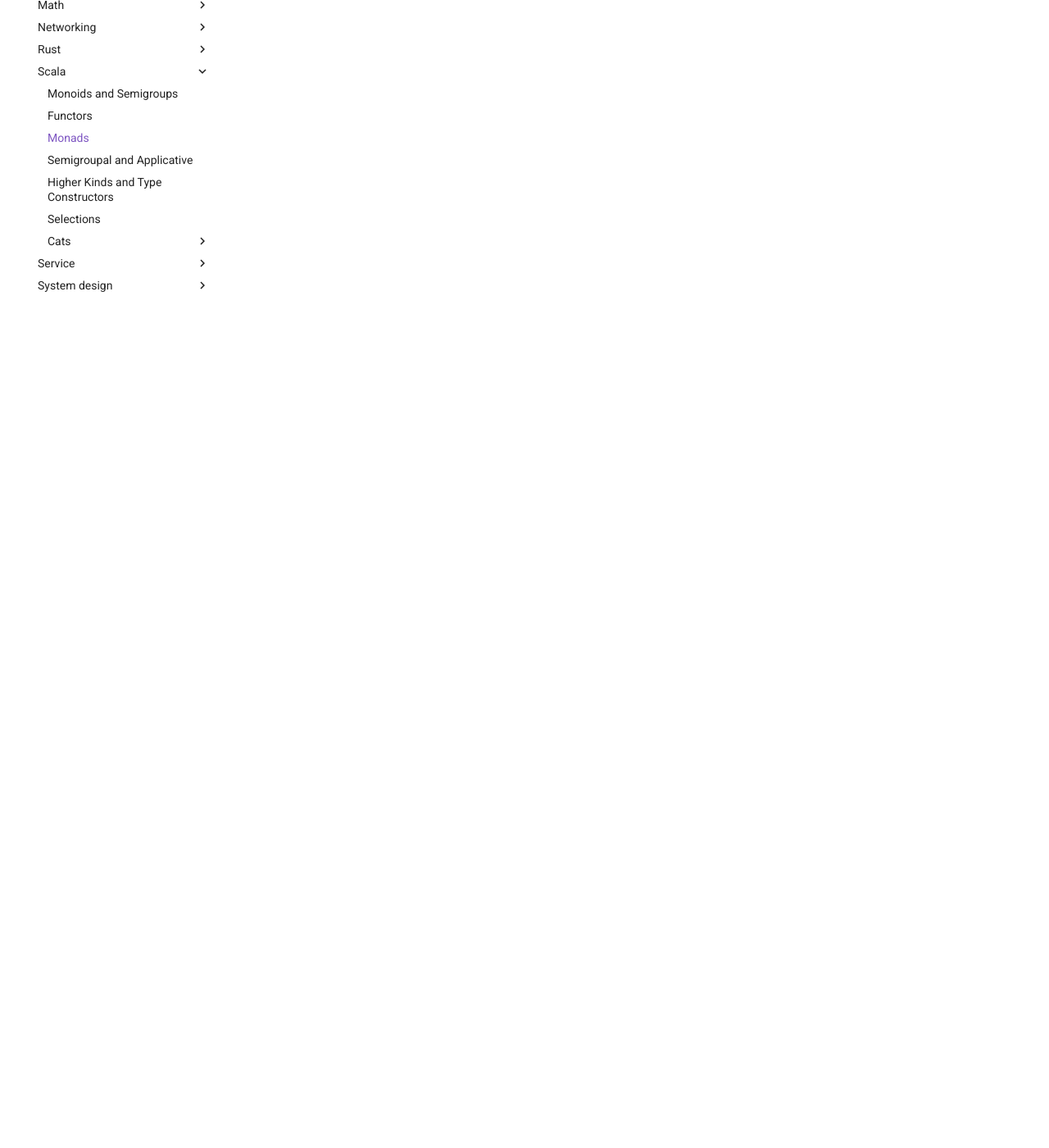
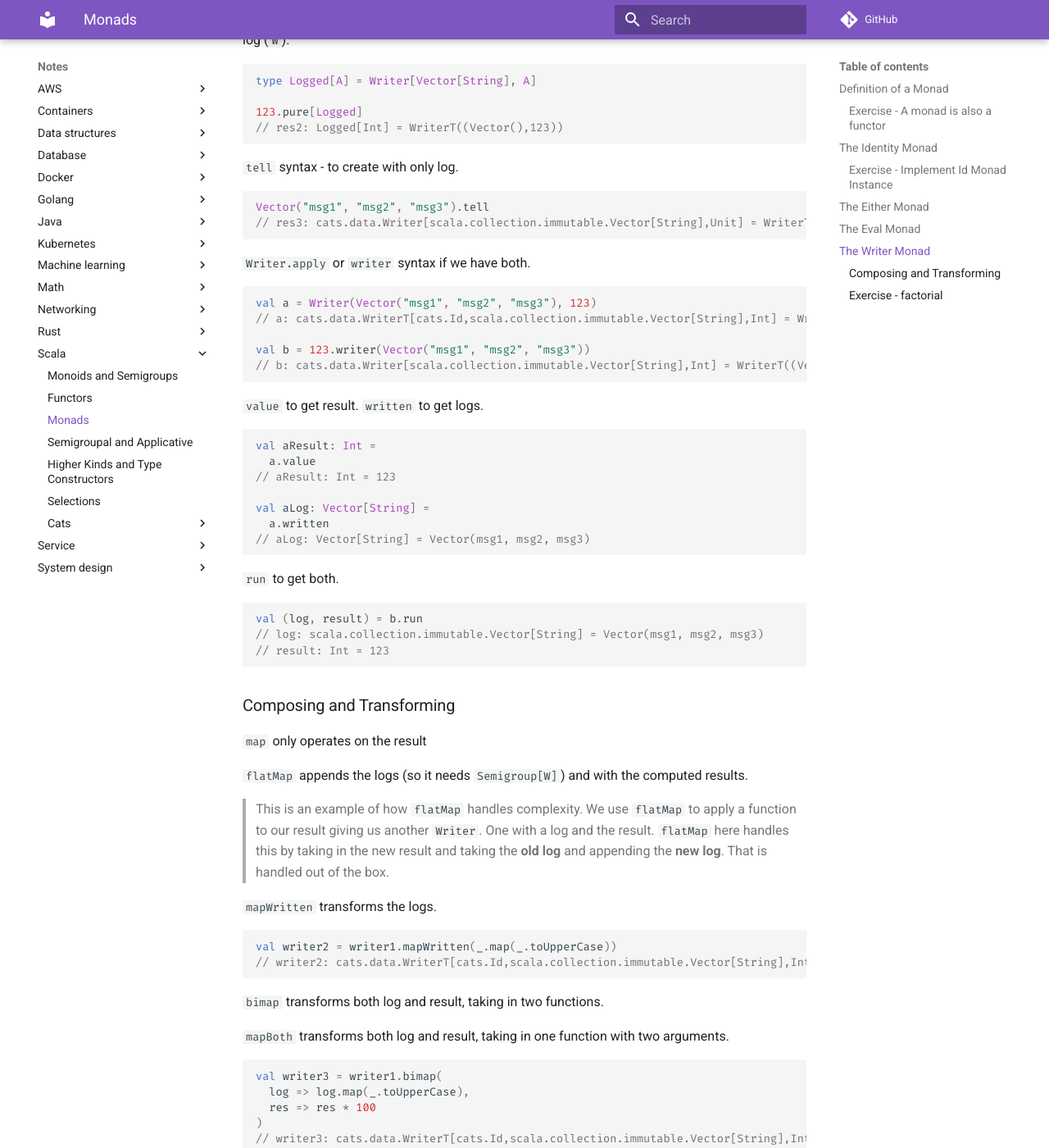
Before and after one commit to gapuchi/gapuchi.github.io, an MkDocs documentation site: the page built from docs/notes/scala/03-monads.md, in a window 1280 px wide and 1400 px high, scrolled down 7271 px. Shown: the whole window at 82% size. Built offline with MkDocs 1.6.1 and Material for MkDocs 9.7.7, drawn with Linux system fonts in a browser that asks for light colours; comment, search, counter and statistics services are not loaded; some of the changed text lies outside the part shown.

Commit message:
Writer Monad Notes.

````diff
--- a/docs/notes/scala/03-monads.md
+++ b/docs/notes/scala/03-monads.md
@@ -332,3 +332,141 @@ TODO
 ```
 
 > Why do we need `pure`?
+
+## The Writer Monad
+
+The writer monad allows us to carry a log along with a computation.
+
+-  A use case for this is multi-threaded computations. We can keep track of logs for separate threads without worrying about them interleaving.
+
+The `Writer[W, A]` has two values, a log of type `W` and a result of type `A`.
+
+Writer has some convenience methods.
+
+`pure` syntax - to create with only result. We need to have `Monoid[W]` so we can create an empty log (`W`).
+
+```scala
+type Logged[A] = Writer[Vector[String], A]
+
+123.pure[Logged]
+// res2: Logged[Int] = WriterT((Vector(),123))
+```
+
+`tell` syntax - to create with only log.
+
+```scala
+Vector("msg1", "msg2", "msg3").tell
+// res3: cats.data.Writer[scala.collection.immutable.Vector[String],Unit] = WriterT((Vector(msg1, msg2, msg3),()))
+```
+
+`Writer.apply` or `writer` syntax if we have both.
+
+```scala
+val a = Writer(Vector("msg1", "msg2", "msg3"), 123)
+// a: cats.data.WriterT[cats.Id,scala.collection.immutable.Vector[String],Int] = WriterT((Vector(msg1, msg2, msg3),123))
+
+val b = 123.writer(Vector("msg1", "msg2", "msg3"))
+// b: cats.data.Writer[scala.collection.immutable.Vector[String],Int] = WriterT((Vector(msg1, msg2, msg3),123))
+```
+
+`value` to get result.
+`written` to get logs.
+
+```scala
+val aResult: Int =
+  a.value
+// aResult: Int = 123
+
+val aLog: Vector[String] =
+  a.written
+// aLog: Vector[String] = Vector(msg1, msg2, msg3)
+```
+
+`run` to get both.
+
+```scala
+val (log, result) = b.run
+// log: scala.collection.immutable.Vector[String] = Vector(msg1, msg2, msg3)
+// result: Int = 123
+```
+
+### Composing and Transforming
+
+`map` only operates on the result
+
+`flatMap` appends the logs (so it needs `Semigroup[W]`) and with the computed results.
+
+> This is an example of how `flatMap` handles complexity. We use `flatMap` to apply a function to our result giving us another `Writer`. One with a log and the result. `flatMap` here handles this by taking in the new result and taking the **old log** and appending the **new log**. That is handled out of the box.
+
+`mapWritten` transforms the logs.
+
+```scala
+val writer2 = writer1.mapWritten(_.map(_.toUpperCase))
+// writer2: cats.data.WriterT[cats.Id,scala.collection.immutable.Vector[String],Int] = WriterT((Vector(A, B, C, X, Y, Z),42))
+```
+
+`bimap` transforms both log and result, taking in two functions.
+
+`mapBoth` transforms both log and result, taking in one function with two arguments.
+
+```scala
+val writer3 = writer1.bimap(
+  log => log.map(_.toUpperCase),
+  res => res * 100
+)
+// writer3: cats.data.WriterT[cats.Id,scala.collection.immutable.Vector[String],Int] = WriterT((Vector(A, B, C, X, Y, Z),4200))
+
+writer3.run
+// res6: cats.Id[(scala.collection.immutable.Vector[String], Int)] = (Vector(A, B, C, X, Y, Z),4200)
+
+val writer4 = writer1.mapBoth { (log, res) =>
+  val log2 = log.map(_ + "!")
+  val res2 = res * 1000
+  (log2, res2)
+}
+// writer4: cats.data.WriterT[cats.Id,scala.collection.immutable.Vector[String],Int] = WriterT((Vector(a!, b!, c!, x!, y!, z!),42000))
+
+writer4.run
+// res7: cats.Id[(scala.collection.immutable.Vector[String], Int)] = (Vector(a!, b!, c!, x!, y!, z!),42000)
+```
+
+`result` clears the logs.
+
+`swap` swaps the log and result.
+
+### Exercise - factorial
+
+Let's say we have a slow `factorial` that logs.
+
+```scala
+def slowly[A](body: => A) =
+  try body finally Thread.sleep(100)
+
+def factorial(n: Int): Int = {
+  val ans = slowly(if(n == 0) 1 else n * factorial(n - 1))
+  println(s"fact $n $ans")
+  ans
+}
+```
+
+If we have multi-threaded application, the logs will get interleaved.
+
+Rewrite `factorial` to capture the log messages.
+
+```scala
+type Logged[A] = Writer[Vector[String], A]
+
+def slowly[A](body: => A) =
+  try body finally Thread.sleep(100)
+
+def factorial(n: Int): Logged[Int] = {
+
+    for {
+      ans <-  if (n==0)
+                1.pure[Logged]
+              else
+                slowly(factorial(n - 1).map(_ * n))
+      _ <- Vector(s"fact $n $ans").tell
+    } yield ans
+}
+```
````
